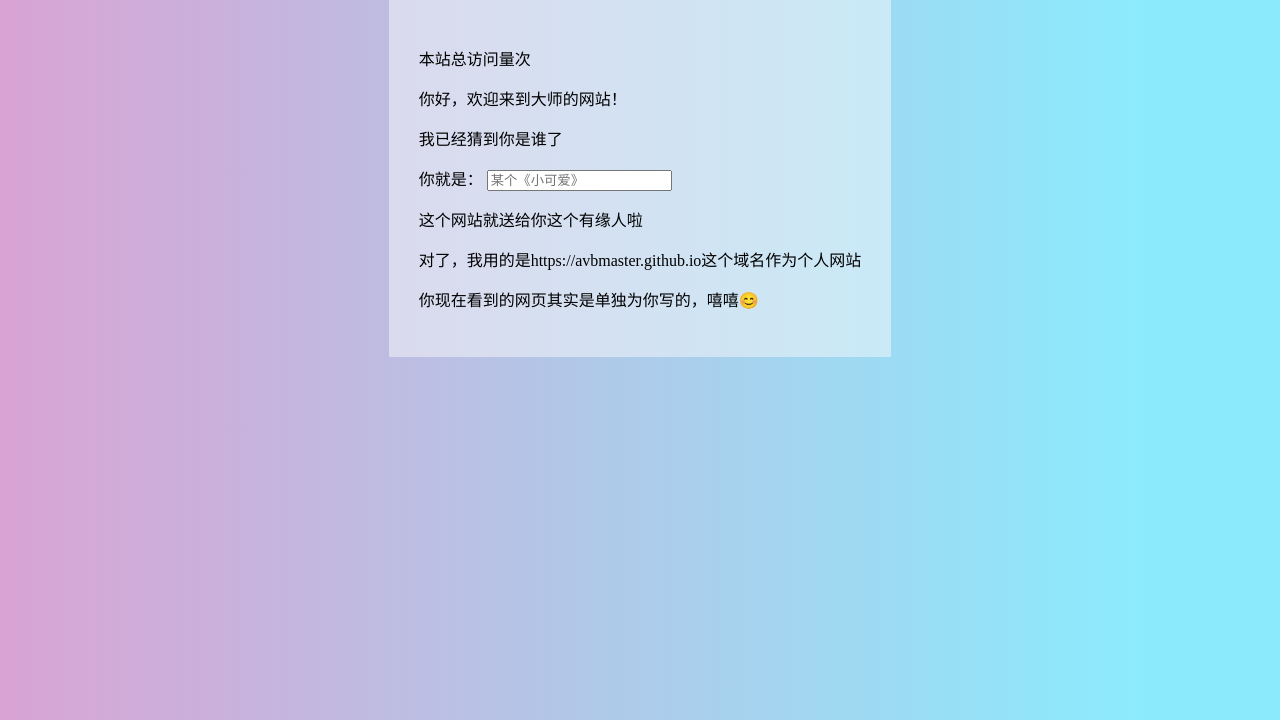
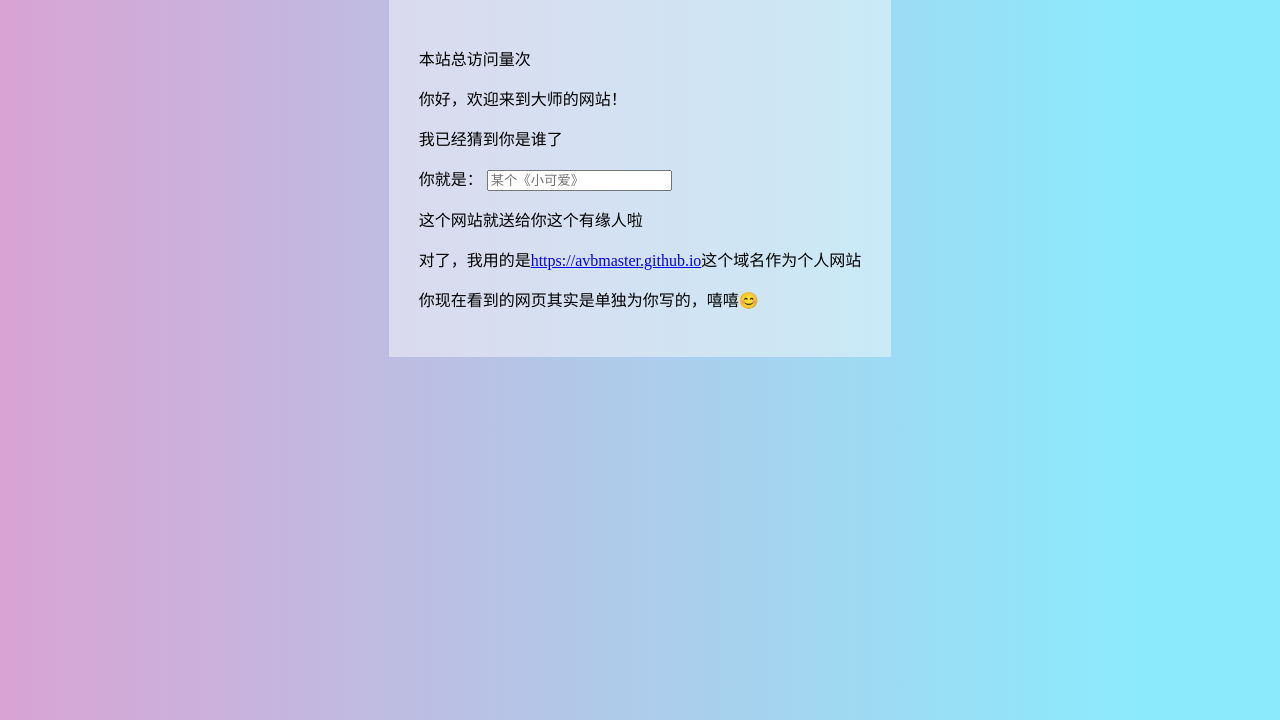
Before and after one commit to AVBMaster/Master, a plain HTML site: page index.html in a window 1280 px wide. Shown: the part 80-800 px from the top of the page. Drawn offline with Linux system fonts and the light colour scheme; some packages are replaced by stand-ins of ours; a script that the page names is missing; some icons are missing.

Commit message:
Update index.html

```diff
--- a/index.html
+++ b/index.html
@@ -103,7 +103,7 @@
       <p style="display: inline">你就是：</p>
       <input type="text" placeholder="某个《小可爱》"  />
       <p>这个网站就送给你这个有缘人啦</p>
-      <p>对了，我用的是<a herf="https://avbmaster.github.io">https://avbmaster.github.io</a>这个域名作为个人网站</p>
+      <p>对了，我用的是<a href="https://avbmaster.github.io">https://avbmaster.github.io</a>这个域名作为个人网站</p>
       <p>你现在看到的网页其实是单独为你写的，嘻嘻😊</p>
     </MainArticle>
   </body>
```
